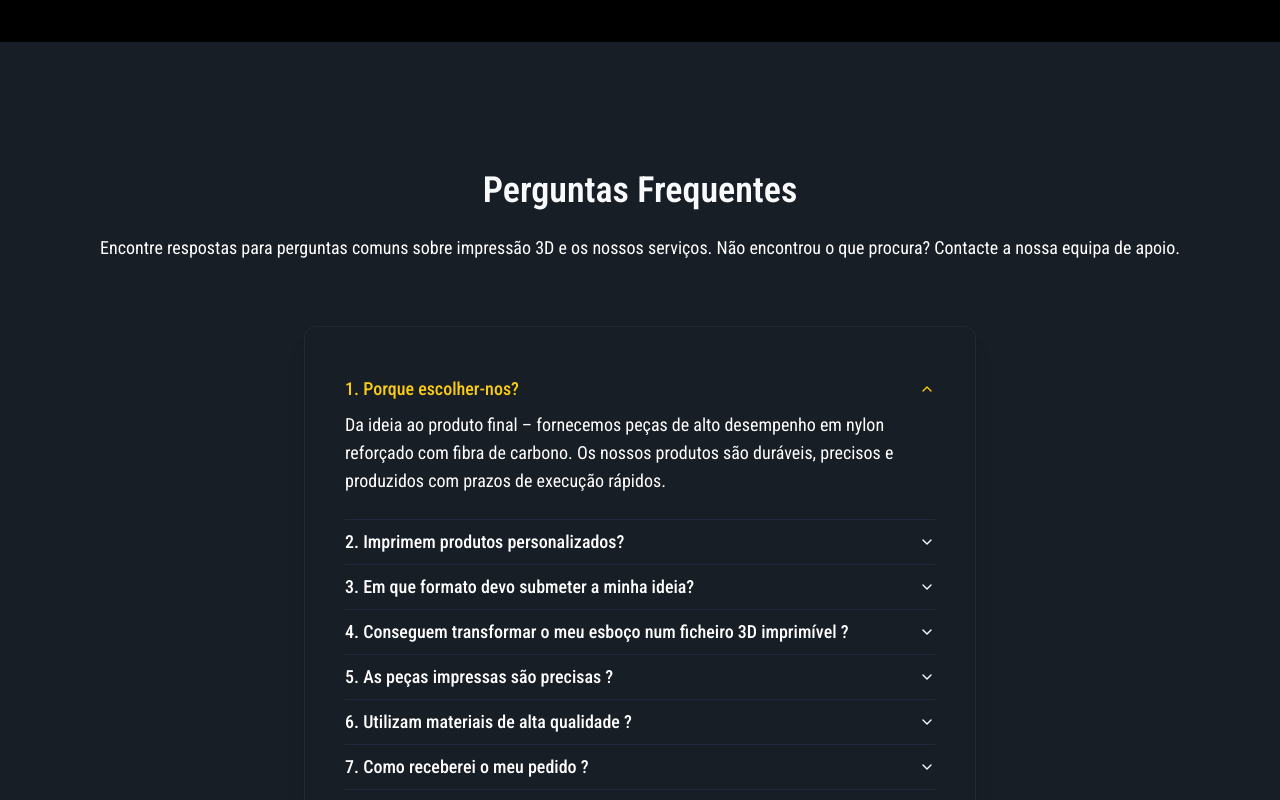
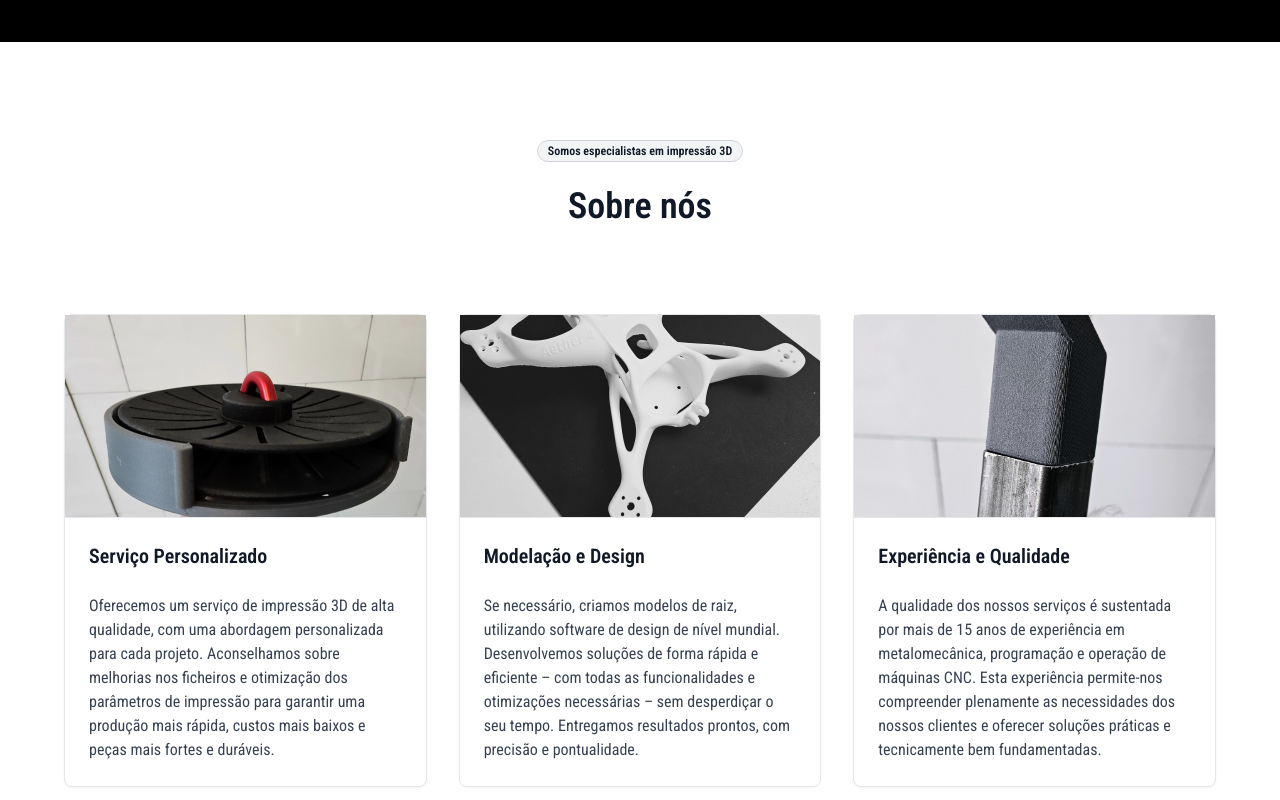
Before and after one commit to Kizenbahs/pt.carbonprint.lv, a React (Vite) app: page / in a window 1280 px wide. Shown: the part 620-1420 px from the top of the page. Built offline with nearby package versions, Linux system fonts and the light colour scheme.

Commit message:
style: unify heading sizes, update FAQ and SobreNos badges, card images, and section spacing

```diff
--- a/src/components/Faq.tsx
+++ b/src/components/Faq.tsx
@@ -6,6 +6,7 @@ import {
 } from "@/components/ui/accordion";
 import { Avatar, AvatarFallback, AvatarImage } from "@/components/ui/avatar";
 import { Button } from "@/components/ui/button";
+import { Badge } from "@/components/ui/badge";
 
 interface FaqItem {
   id: string;
@@ -92,10 +93,12 @@ const Faq = ({
     <section id="faq" className="py-32 bg-[#181e25]">
       <div className="container space-y-16">
         <div className="mx-auto flex flex-col text-center">
+          <Badge className="mb-6 mx-auto text-gray-900 bg-gray-200 border border-gray-300">
+          Porque é que os clientes nos escolhem
+          </Badge>
           <h2 className="mb-3 text-3xl font-semibold md:mb-4 lg:mb-6 lg:text-4xl">
             {heading}
           </h2>
-          <p className="text-white lg:text-lg">{description}</p>
         </div>
         <div className="flex justify-center">
           <div className="bg-[#181e25] rounded-xl shadow-xl border border-[#232a32] p-10 flex flex-col justify-center text-white w-full max-w-2xl text-left">
--- /dev/null
+++ b/src/components/SobreNos.tsx
@@ -0,0 +1,66 @@
+import { Badge } from "@/components/ui/badge";
+import { Card, CardContent, CardHeader } from "@/components/ui/card";
+
+const sobreNosPosts = [
+  {
+    id: "sobre-1",
+    title: "Serviço Personalizado",
+    summary:
+      "Oferecemos um serviço de impressão 3D de alta qualidade, com uma abordagem personalizada para cada projeto. Aconselhamos sobre melhorias nos ficheiros e otimização dos parâmetros de impressão para garantir uma produção mais rápida, custos mais baixos e peças mais fortes e duráveis.",
+    image: "/img/3d-print-01.jpg",
+  },
+  {
+    id: "sobre-2",
+    title: "Modelação e Design",
+    summary:
+      "Se necessário, criamos modelos de raiz, utilizando software de design de nível mundial. Desenvolvemos soluções de forma rápida e eficiente – com todas as funcionalidades e otimizações necessárias – sem desperdiçar o seu tempo. Entregamos resultados prontos, com precisão e pontualidade.",
+    image: "/img/3d-print-02.jpg",
+  },
+  {
+    id: "sobre-3",
+    title: "Experiência e Qualidade",
+    summary:
+      "A qualidade dos nossos serviços é sustentada por mais de 15 anos de experiência em metalomecânica, programação e operação de máquinas CNC. Esta experiência permite-nos compreender plenamente as necessidades dos nossos clientes e oferecer soluções práticas e tecnicamente bem fundamentadas.",
+    image: "/img/3d-print-03.jpg",
+  },
+];
+
+const SobreNos = () => {
+  return (
+    <section className="py-24 bg-white">
+      <div className="container mx-auto flex flex-col items-center gap-16 lg:px-16">
+        <div className="text-center">
+          <Badge variant="secondary" className="mb-6 text-gray-900 bg-gray-100 border border-gray-300">
+            Somos especialistas em impressão 3D
+          </Badge>
+          <h2 className="mb-3 text-3xl font-semibold md:mb-4 lg:mb-6 lg:text-4xl text-gray-900">
+            Sobre nós
+          </h2>
+        </div>
+        <div className="grid gap-6 md:grid-cols-2 lg:grid-cols-3 lg:gap-8">
+          {sobreNosPosts.map((post) => (
+            <Card key={post.id} className="grid grid-rows-[auto_1fr] pt-0 bg-white border border-gray-200">
+              <div className="aspect-[16/9] w-full bg-gray-100 border-b border-gray-200 overflow-hidden">
+                <img
+                  src={post.image}
+                  alt={post.title}
+                  className="w-full h-full object-cover"
+                />
+              </div>
+              <CardHeader>
+                <h3 className="text-lg font-semibold md:text-xl text-gray-900">
+                  {post.title}
+                </h3>
+              </CardHeader>
+              <CardContent>
+                <p className="text-gray-700">{post.summary}</p>
+              </CardContent>
+            </Card>
+          ))}
+        </div>
+      </div>
+    </section>
+  );
+};
+
+export { SobreNos };
--- a/src/pages/Index.tsx
+++ b/src/pages/Index.tsx
@@ -6,6 +6,7 @@ import { Footer } from "@/components/Footer";
 import { Contact } from "@/components/Contact";
 import { Dialog, DialogTrigger, DialogContent } from "@/components/ui/dialog";
 import React, { useState } from "react";
+import { SobreNos } from "@/components/SobreNos";
 
 const Index = () => {
   return (
@@ -31,7 +32,9 @@ const Index = () => {
         }}
         primaryButtonClassName="bg-[#f3b112] hover:bg-[#e0a20f] text-black border-none"
       />
+      <SobreNos />
       <div id="faq">
+        <section className="pt-1 pb-32 bg-[#181e25]">
           <Faq
             heading="Perguntas Frequentes"
             description="Encontre respostas para perguntas comuns sobre impressão 3D e os nossos serviços. Não encontrou o que procura? Contacte a nossa equipa de apoio."
@@ -40,9 +43,10 @@ const Index = () => {
             supportButtonText="Get Support"
             supportButtonUrl="#"
           />
+        </section>
       </div>
       {/* Gallery Grid Below FAQ */}
-      <div className="w-full py-0 flex flex-col items-center bg-black pt-16">
+      <section className="w-full py-32 flex flex-col items-center bg-black">
         <div className="mx-auto flex max-w-3xl flex-col text-center">
           <h2 className="mb-3 text-3xl font-semibold md:mb-4 lg:mb-6 lg:text-4xl">
             Galeria
@@ -53,7 +57,7 @@ const Index = () => {
         </div>
         {/* Responsive Gallery: Marquee on desktop, swipeable with dots on mobile */}
         <GalleryWithDots />
-      </div>
+      </section>
       <Contact />
       <Footer />
     </div>
```
Lines whose indentation alone changed are shown as unchanged.
